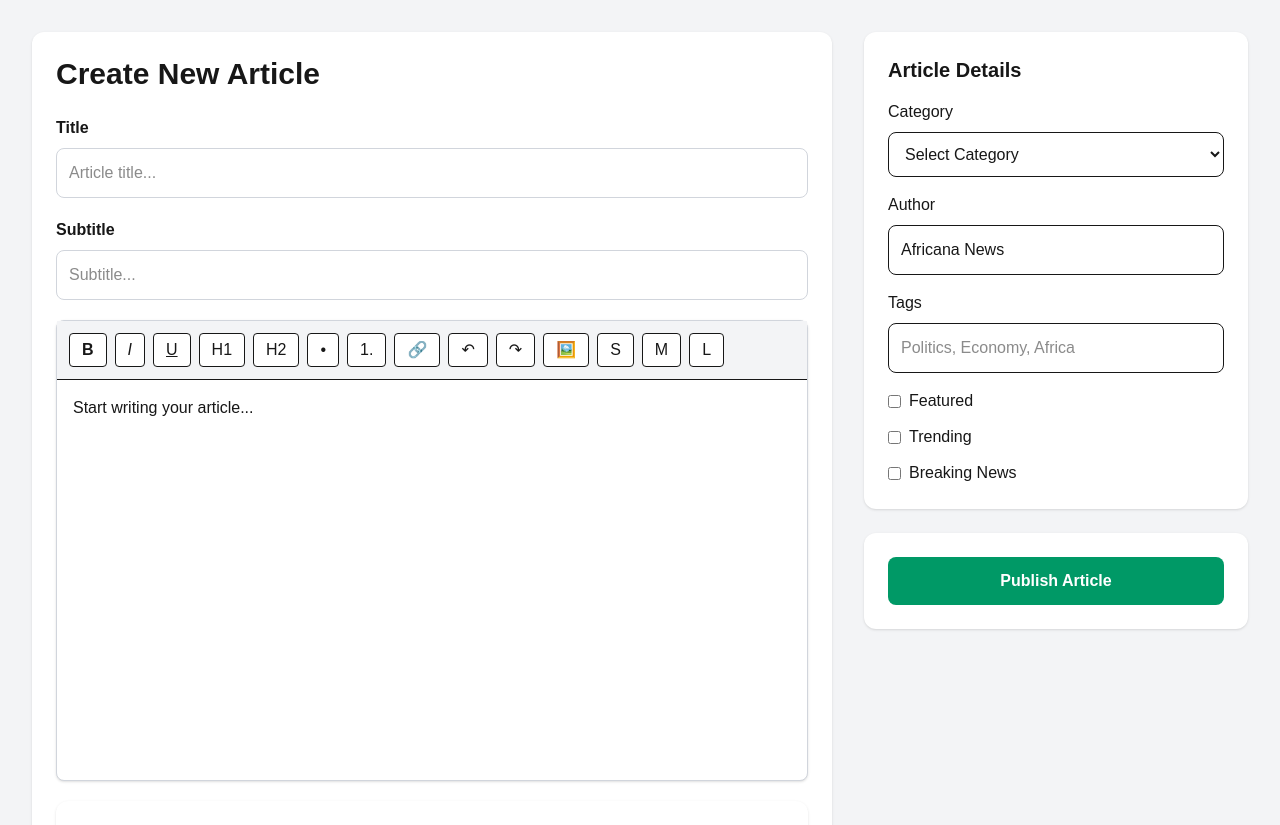
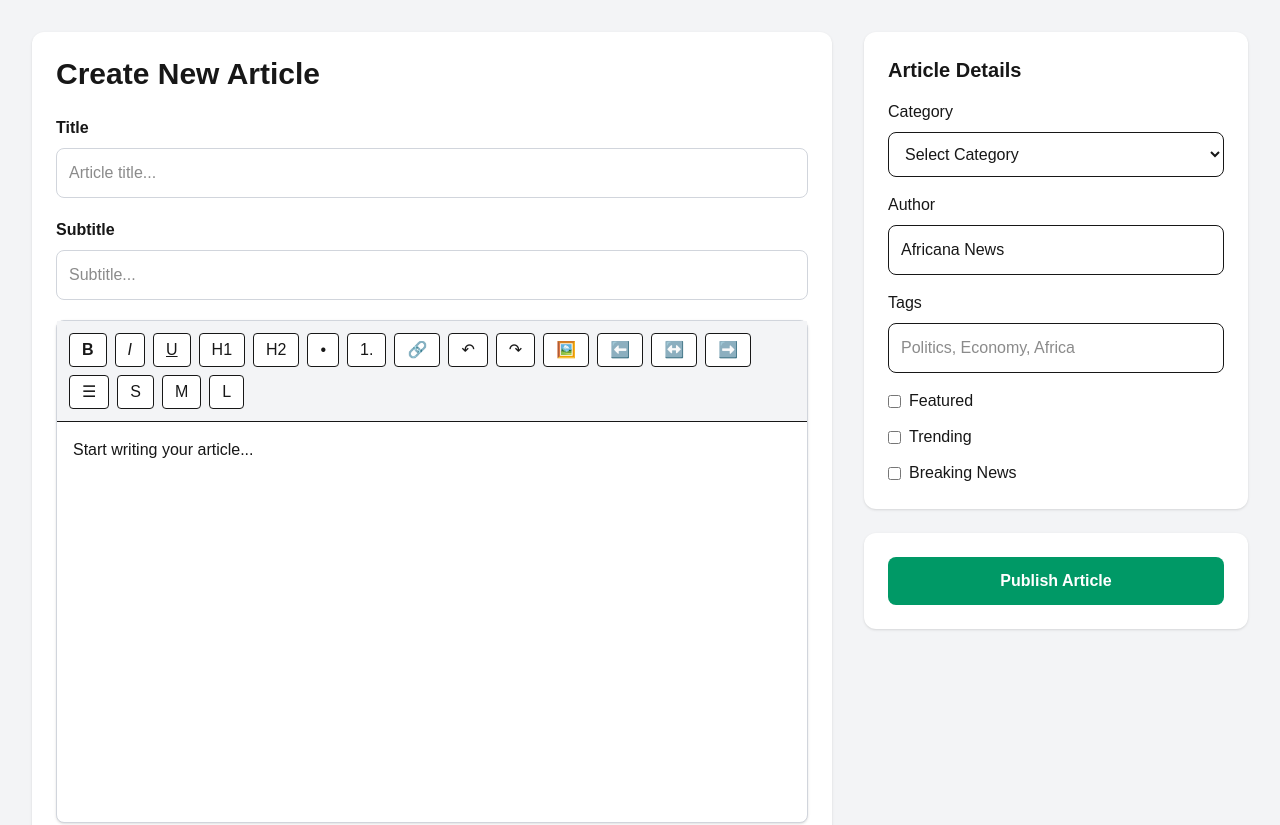
Before and after one commit to tbagbotas/Africana, a Next.js app: page /admin/articles/new in a window 1280 px wide. Shown: the top 825 px of the page. Built offline with nearby package versions, Linux system fonts and the light colour scheme.

Commit message:
Added text alignment tools

```diff
--- a/src/components/admin/RichTextEditor.tsx
+++ b/src/components/admin/RichTextEditor.tsx
@@ -1,276 +1,601 @@
 "use client";
 
+
+
 import { useRef } from "react";
+
 import { EditorContent, useEditor } from "@tiptap/react";
+
 import StarterKit from "@tiptap/starter-kit";
+
 import Underline from "@tiptap/extension-underline";
+
 import Link from "@tiptap/extension-link";
+
 import Image from "@tiptap/extension-image";
+
 import Placeholder from "@tiptap/extension-placeholder";
 
+import TextAlign from "@tiptap/extension-text-align";
+
+
+
 interface RichTextEditorProps {
+
   content: string;
+
   onChange: (content: string) => void;
+
 }
 
+
+
 export default function RichTextEditor({
+
   content,
+
   onChange,
+
 }: RichTextEditorProps) {
+
   const fileInputRef = useRef<HTMLInputElement>(null);
 
+
+
   const editor = useEditor({
+
     extensions: [
+
       StarterKit,
+
       Underline,
+
       Image,
+
       Placeholder.configure({
+
         placeholder: "Start writing your article...",
+
       }),
+
+      TextAlign.configure({
+
+        types: ["heading", "paragraph"],
+
+      }),
+
       Link.configure({
+
         openOnClick: false,
+
       }),
+
     ],
+
     content: content || "<p>Start writing your article...</p>",
+
     immediatelyRender: false,
+
     onUpdate: ({ editor }) => {
+
       onChange(editor.getHTML());
+
     },
+
   });
 
+
+
   async function handleInlineImage(
+
     event: React.ChangeEvent<HTMLInputElement>
+
   ) {
+
     const file = event.target.files?.[0];
+
+
 
     if (!file || !editor) return;
 
+
+
     try {
+
       const formData = new FormData();
+
       formData.append("file", file);
 
+
+
       const response = await fetch("/api/upload", {
+
         method: "POST",
+
         body: formData,
+
       });
+
+
 
       const data = await response.json();
 
+
+
       if (!response.ok || !data.success) {
+
         throw new Error(data.message || "Upload failed");
+
       }
 
+
+
       editor
+
         .chain()
+
         .focus()
+
         .setImage({
+
           src: data.imageUrl,
+
         })
+
         .run();
+
     } catch (error) {
+
       console.error(error);
+
       alert("Image upload failed.");
+
     }
+
   }
 
+
+
   if (!editor) {
+
     return <p>Loading editor...</p>;
+
   }
 
+
+
   return (
+
     <div className="rounded-lg border border-gray-300 bg-white shadow">
-      <div className="flex flex-wrap gap-2 border-b bg-gray-100 p-3">
-        <button
+
+      <div className="flex flex-wrap gap-2 border-b bg-gray-100 p-3">        <button
+
           type="button"
+
           onClick={() => editor.chain().focus().toggleBold().run()}
+
           className={`rounded px-3 py-1 font-bold ${
+
             editor.isActive("bold")
+
               ? "bg-emerald-600 text-white"
+
               : "border bg-white"
+
           }`}
+
         >
+
           B
+
         </button>
 
+
+
         <button
+
           type="button"
+
           onClick={() => editor.chain().focus().toggleItalic().run()}
+
           className={`rounded px-3 py-1 italic ${
+
             editor.isActive("italic")
+
               ? "bg-emerald-600 text-white"
+
               : "border bg-white"
+
           }`}
+
         >
+
           I
+
         </button>
 
+
+
         <button
+
           type="button"
+
           onClick={() => editor.chain().focus().toggleUnderline().run()}
+
           className={`rounded px-3 py-1 underline ${
+
             editor.isActive("underline")
+
               ? "bg-emerald-600 text-white"
+
               : "border bg-white"
+
           }`}
+
         >
+
           U
+
         </button>
 
+
+
         <button
+
           type="button"
+
           onClick={() =>
+
             editor.chain().focus().toggleHeading({ level: 1 }).run()
+
           }
+
           className={`rounded px-3 py-1 ${
+
             editor.isActive("heading", { level: 1 })
+
               ? "bg-emerald-600 text-white"
+
               : "border bg-white"
+
           }`}
+
         >
+
           H1
+
         </button>
 
+
+
         <button
+
           type="button"
+
           onClick={() =>
+
             editor.chain().focus().toggleHeading({ level: 2 }).run()
+
           }
+
           className={`rounded px-3 py-1 ${
+
             editor.isActive("heading", { level: 2 })
+
               ? "bg-emerald-600 text-white"
+
               : "border bg-white"
+
           }`}
+
         >
+
           H2
+
         </button>
 
+
+
         <button
+
           type="button"
+
           onClick={() => editor.chain().focus().toggleBulletList().run()}
+
           className={`rounded px-3 py-1 ${
+
             editor.isActive("bulletList")
+
               ? "bg-emerald-600 text-white"
+
               : "border bg-white"
+
           }`}
+
         >
+
           •
+
         </button>
 
+
+
         <button
+
           type="button"
+
           onClick={() => editor.chain().focus().toggleOrderedList().run()}
+
           className={`rounded px-3 py-1 ${
+
             editor.isActive("orderedList")
+
               ? "bg-emerald-600 text-white"
+
               : "border bg-white"
+
           }`}
+
         >
+
           1.
+
         </button>
 
+
+
         <button
+
           type="button"
+
           onClick={() => {
+
             const url = prompt("Enter URL");
 
+
+
             if (url) {
+
               editor.chain().focus().setLink({ href: url }).run();
+
             }
+
           }}
+
           className={`rounded px-3 py-1 ${
+
             editor.isActive("link")
+
               ? "bg-emerald-600 text-white"
+
               : "border bg-white"
+
           }`}
+
         >
+
           🔗
+
         </button>
 
+
+
         <button
+
           type="button"
+
           onClick={() => editor.chain().focus().undo().run()}
+
           className="rounded border bg-white px-3 py-1"
+
         >
+
           ↶
+
         </button>
 
+
+
         <button
+
           type="button"
+
           onClick={() => editor.chain().focus().redo().run()}
+
           className="rounded border bg-white px-3 py-1"
+
         >
+
           ↷
+
         </button>
 
-       <button
+
+
+        <button
+
+          type="button"
+
+          onClick={() => fileInputRef.current?.click()}
+
+          className="rounded border bg-white px-3 py-1"
+
+        >
+
+          🖼️
+
+        </button>
+
+<button
   type="button"
-  onClick={() => fileInputRef.current?.click()}
-  className="rounded border bg-white px-3 py-1"
+  onClick={() => editor.chain().focus().setTextAlign("left").run()}
+  className={`rounded border px-3 py-1 ${
+    editor.isActive({ textAlign: "left" })
+      ? "bg-emerald-600 text-white"
+      : "bg-white"
+  }`}
 >
-  🖼️
+  ⬅️
 </button>
 
 <button
   type="button"
-  onClick={() => {
-    const img = editor.view.dom.querySelector(
-      "img:last-of-type"
-    ) as HTMLImageElement | null;
-
-    if (img) {
-      img.style.width = "30%";
-    }
-  }}
-  className="rounded border bg-white px-3 py-1"
+  onClick={() => editor.chain().focus().setTextAlign("center").run()}
+  className={`rounded border px-3 py-1 ${
+    editor.isActive({ textAlign: "center" })
+      ? "bg-emerald-600 text-white"
+      : "bg-white"
+  }`}
 >
-  S
+  ↔️
 </button>
 
 <button
   type="button"
-  onClick={() => {
-    const img = editor.view.dom.querySelector(
-      "img:last-of-type"
-    ) as HTMLImageElement | null;
-
-    if (img) {
-      img.style.width = "60%";
-    }
-  }}
-  className="rounded border bg-white px-3 py-1"
+  onClick={() => editor.chain().focus().setTextAlign("right").run()}
+  className={`rounded border px-3 py-1 ${
+    editor.isActive({ textAlign: "right" })
+      ? "bg-emerald-600 text-white"
+      : "bg-white"
+  }`}
 >
-  M
+  ➡️
 </button>
 
 <button
   type="button"
-  onClick={() => {
-    const img = editor.view.dom.querySelector(
-      "img:last-of-type"
-    ) as HTMLImageElement | null;
-
-    if (img) {
-      img.style.width = "100%";
-    }
-  }}
-  className="rounded border bg-white px-3 py-1"
+  onClick={() => editor.chain().focus().setTextAlign("justify").run()}
+  className={`rounded border px-3 py-1 ${
+    editor.isActive({ textAlign: "justify" })
+      ? "bg-emerald-600 text-white"
+      : "bg-white"
+  }`}
 >
-  L
+  ☰
 </button>
 
-</div>
+        <button
+
+          type="button"
+
+          onClick={() => {
+
+            const img = editor.view.dom.querySelector(
+
+              "img:last-of-type"
+
+            ) as HTMLImageElement | null;
+
+
+
+            if (img) {
+
+              img.style.width = "30%";
+
+            }
+
+          }}
+
+          className="rounded border bg-white px-3 py-1"
+
+        >
+
+          S
+
+        </button>
+
+
+
+        <button
+
+          type="button"
+
+          onClick={() => {
+
+            const img = editor.view.dom.querySelector(
+
+              "img:last-of-type"
+
+            ) as HTMLImageElement | null;
+
+
+
+            if (img) {
+
+              img.style.width = "60%";
+
+            }
+
+          }}
+
+          className="rounded border bg-white px-3 py-1"
+
+        >
+
+          M
+
+        </button>
+
+
+
+        <button
+
+          type="button"
+
+          onClick={() => {
+
+            const img = editor.view.dom.querySelector(
+
+              "img:last-of-type"
+
+            ) as HTMLImageElement | null;
+
+
+
+            if (img) {
+
+              img.style.width = "100%";
+
+            }
+
+          }}
+
+          className="rounded border bg-white px-3 py-1"
+
+        >
+
+          L
+
+        </button>
+
+      </div>
+
+
 
       <div className="min-h-[400px] p-4">
+
         <EditorContent editor={editor} />
+
       </div>
 
+
+
       <input
+
         ref={fileInputRef}
+
         type="file"
+
         accept="image/*"
+
         className="hidden"
+
         onChange={handleInlineImage}
+
       />
+
     </div>
+
   );
+
 }
```
